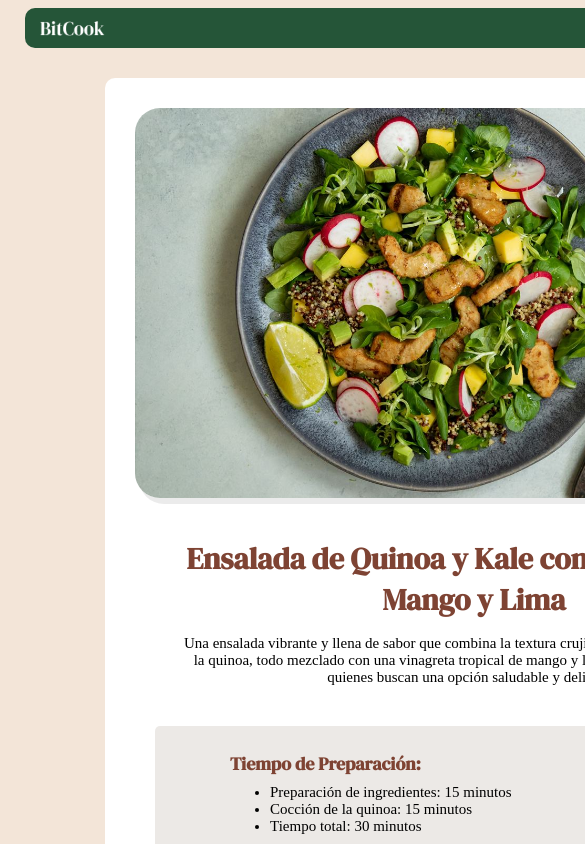
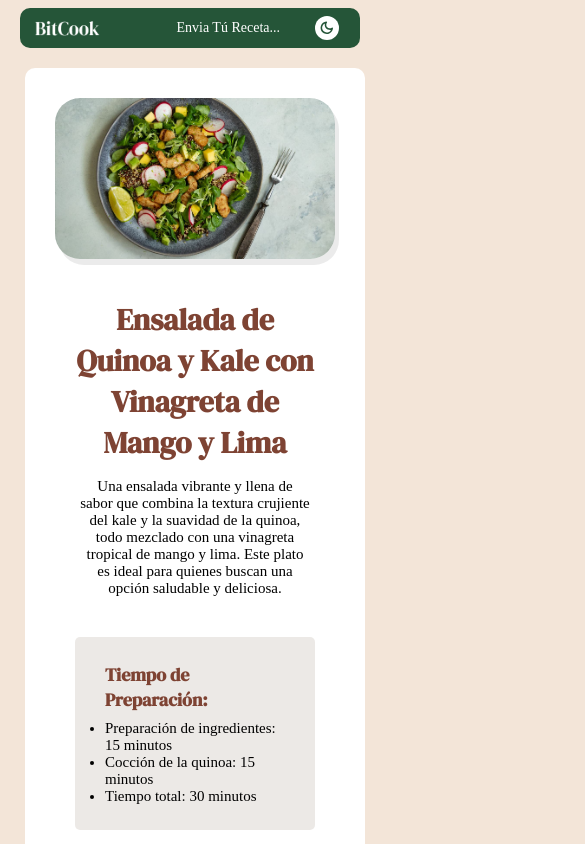
Before and after one commit to juanhiginio/pre-proyectoReceta, a plain HTML site: page index.html in a window 390 px wide. Shown: the top 844 px of the page, 585 px wide, since content can reach past the window. Drawn offline with Linux system fonts and the light colour scheme.

Commit message:
Media Queries terminadas

```diff
--- a/css/style.css
+++ b/css/style.css
@@ -58,13 +58,15 @@ body {
 }
 
 .img-modoOscuro {
-    width: 43px;
-    height: 43px;
+    display: flex;
+    align-items: center;
+    width: 24px;
+    height: 24px;
     cursor: pointer;
 }
 
 .img-modoOscuro:hover {
-    padding: 3px;
+    padding: 1px;
 }
 
 .btn-activar-modo-oscuro {
@@ -141,7 +143,7 @@ main {
 }
 
 .contedor-info{
-margin: 40px 20px;
+    margin: 40px 20px;
 }
 
 .img-ensalada {
@@ -306,3 +308,85 @@ table tr td:nth-of-type(2) {
     width: 230px;
     height: 30px;
 }
+
+/* Media Queries Tablet */
+
+@media (max-width: 768px) {
+    main {
+        display: flex;
+        flex-direction: column;
+        max-width: 100vw;
+
+    }
+
+    .img-ensalada {
+        width: 100%;
+        height: auto;
+    }
+
+    .contenedor-info-principal {
+        max-width: 100%;
+    }
+
+    .contenedor-aside {
+        display: flex;
+        flex-direction: column;
+        max-width: 100%;
+        height: auto;
+    }
+
+    .contenedor-nutricional {
+        width: 100%;
+        height: auto;
+    }
+
+    .contenedor-otros {
+        width: 100%;
+        height: auto;
+    }
+
+    .encabezado {
+        margin: 0 -10px;
+    }
+
+    .contenido-footer {
+        margin: 0px -10px;
+    }
+
+    .contenido-info-tiempo-preparacion {
+        margin-left: -50px;
+        padding: 25px;
+    }
+
+    .contenedor-info-principal ul {
+        margin-left: -30px
+    }
+}
+
+/* Media Queries Celular */
+@media (max-width: 480px) {
+    main {
+        padding: 15px 0px;
+    }
+
+    .encabezado {
+        margin: 0px -5px;
+    }
+
+    .contenido-footer {
+        margin: 0px -5px;
+    }
+
+    .contenido-info-tiempo-preparacion {
+        margin-left: -50px;
+        padding: 25px 30px;
+    }
+
+    .parrafo-contenido-principal {
+        padding: 0 5px;
+    }
+
+    .contenedor-info-principal ul {
+        margin-left: -40px;
+    }
+}
--- a/index.html
+++ b/index.html
@@ -11,7 +11,7 @@
         <header class="encabezado">
             <img class="logo" src="./assets/logo_bitcook.png" alt="Logo BitCook">
             <a class="link-encabezado" href="">Envia Tú Receta...</a>
-            <button class="btn-activar-modo-oscuro"><img class="img-modoOscuro" src="./assets/modoOscuro.png" alt="Boton modo Oscuro"></button>
+            <button class="btn-activar-modo-oscuro"><img class="img-modoOscuro" src="assets/luna.svg" alt="Boton modo Oscuro"></button>
         </header>
         <nav>
             <main>
```
Also changed, not shown: assets/luna.svg (added).
